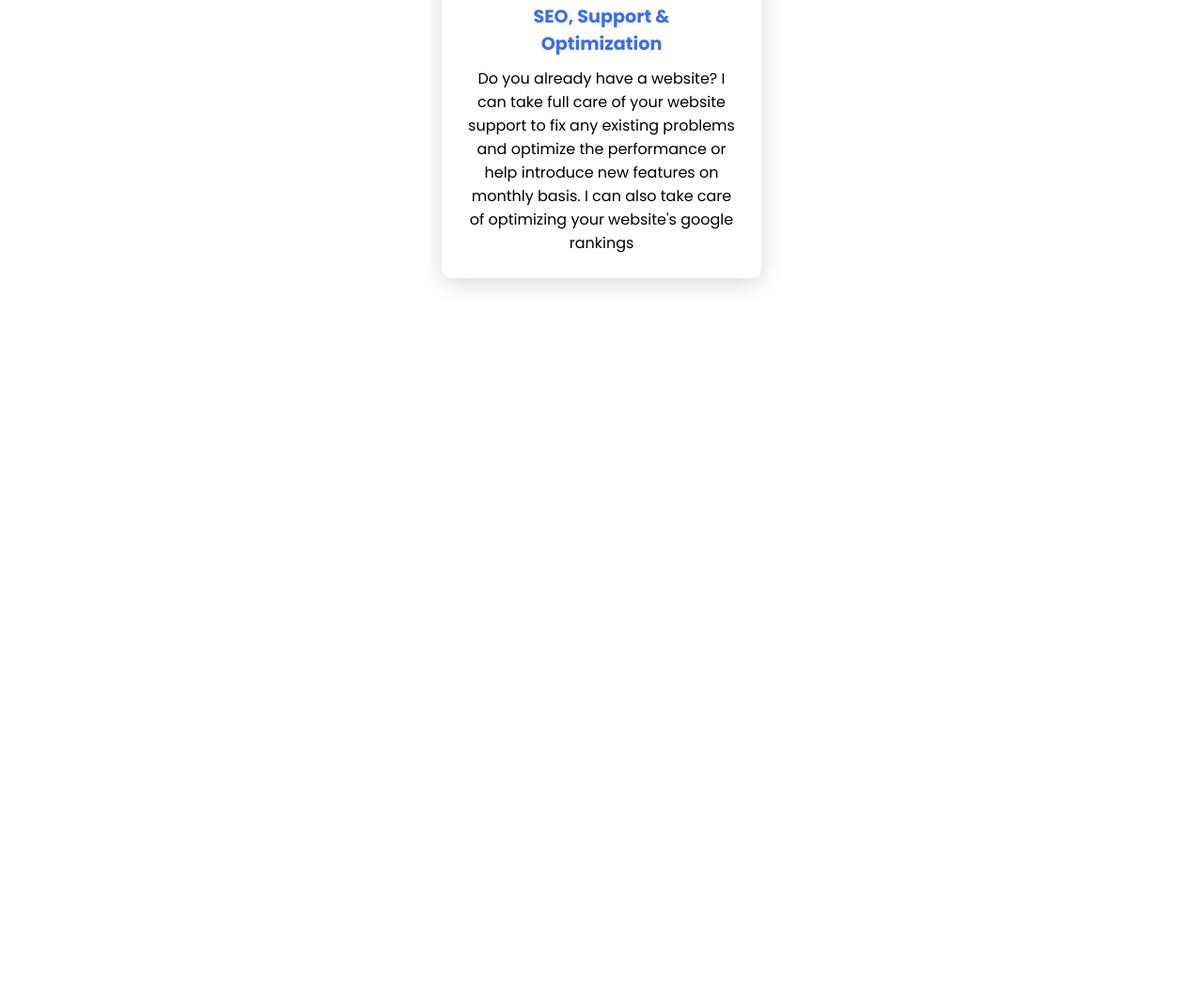
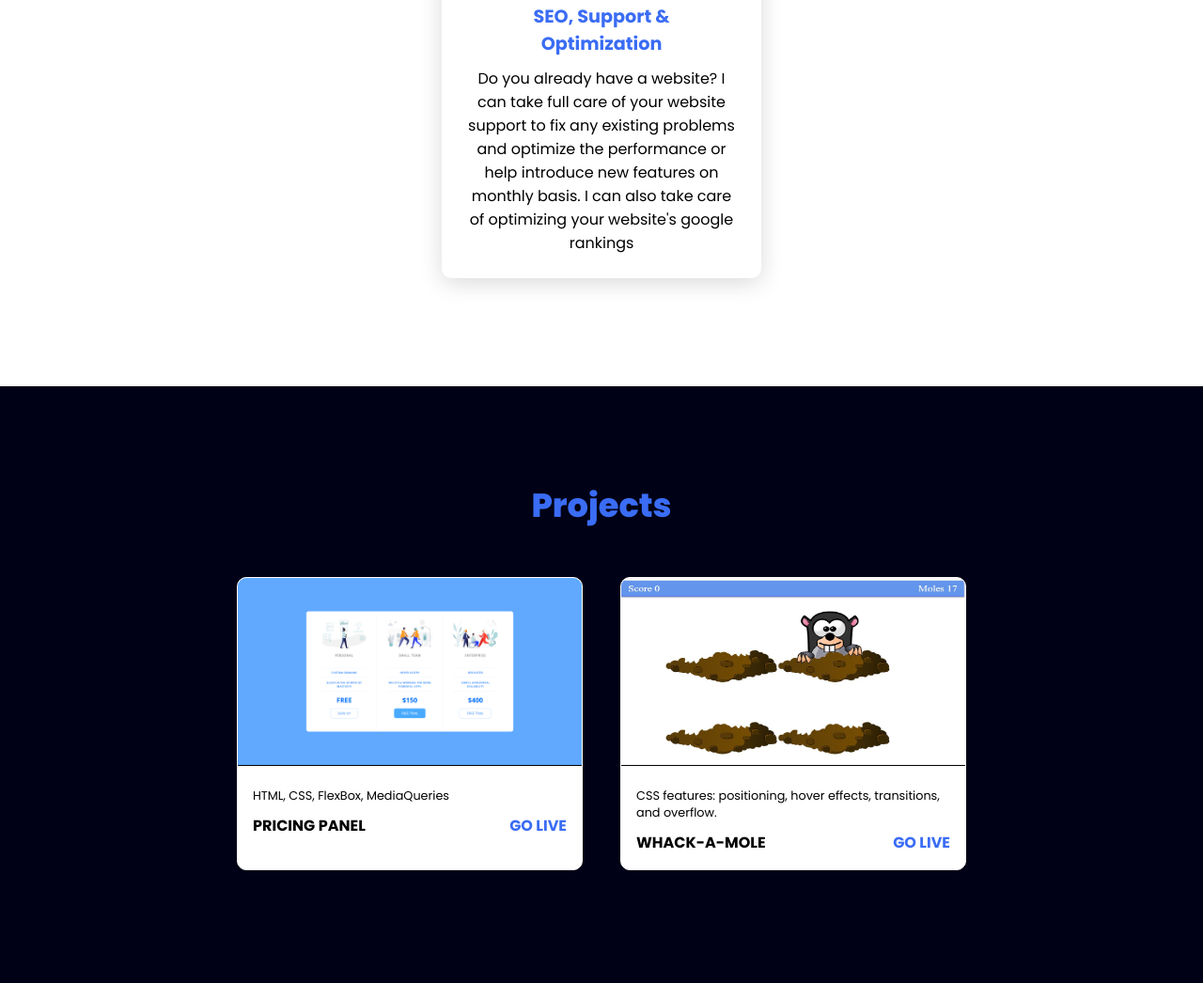
Before and after one commit to memo-ibrahim-alean/HTML-CSS-responsive-portfolio, a plain HTML site: page index.html in a window 1280 px wide. Shown: the part 1643-2689 px from the top of the page at 94% size. Before the commit the page ends 2054 px from the top, so only its background shows below. Drawn offline with Linux system fonts and the light colour scheme.

Commit message:
add projects section html and css

```diff
--- a/index.html
+++ b/index.html
@@ -81,9 +81,53 @@
             <p>
               Do you already have a website? I can take full care of your
               website support to fix any existing problems and optimize the
-              performance or help introduce new features on monthly basis. I
-              can also take care of optimizing your website's google rankings
+              performance or help introduce new features on monthly basis. I can
+              also take care of optimizing your website's google rankings
             </p>
+          </div>
+        </div>
+      </div>
+    </section>
+
+    <!-- projects -->
+    <section class="projects" id="projects">
+      <h2 class="title">Projects</h2>
+      <div class="content">
+        <div class="project-card">
+          <div class="project-img">
+            <img src="./images/work1.png" alt="Pricing Panel project image " />
+          </div>
+          <div class="project-info">
+            <p class="project-category">HTML, CSS, FlexBox, MediaQueries</p>
+            <strong class="project-title">
+              <span>Pricing Panel</span>
+              <a
+                href="https://mohamed-ibrahim-alean.github.io/responsive-pricing-panel/"
+                class="more-details"
+                target="_blank"
+                >Go Live</a
+              >
+            </strong>
+          </div>
+        </div>
+        <div class="project-card">
+          <div class="project-img">
+            <img src="./images/work2.jpg" alt="Whack-A-Mole project image" />
+          </div>
+          <div class="project-info">
+            <p class="project-category">
+              CSS features: positioning, hover effects, transitions, and
+              overflow.
+            </p>
+            <strong class="project-title">
+              <span>Whack-A-Mole </span>
+              <a
+                href="#"
+                class="more-details"
+                target="_blank"
+                >Go Live</a
+              >
+            </strong>
           </div>
         </div>
       </div>
--- a/style.css
+++ b/style.css
@@ -145,9 +145,68 @@ section {
   text-align: center;
 }
 
-.info h3{
+.info h3 {
   color: #3a6cf4;
   font-size: 1.2em;
   font-weight: 700;
   margin: 10px;
 }
+
+/* projects */
+.projects {
+  background-color: #000016;
+}
+
+.projects .content {
+  margin-top: 30px;
+}
+
+.project-card {
+  background-color: #fff;
+  border: 1px solid #fff;
+  min-height: 14em;
+  width: 23em;
+  overflow: hidden;
+  border-radius: 10px;
+  margin: 20px;
+  transition: 0.7s ease;
+}
+
+.project-card:hover {
+  transform: scale(1.1);
+}
+
+.project-img img {
+  width: 100%;
+  height: 200px;
+  border-bottom: 1px solid black;
+}
+
+.project-card:hover .project-img {
+  opacity: 0.9;
+}
+
+.project-info {
+  padding: 1em;
+}
+
+.project-category {
+  font-size: 0.8em;
+  color: black;
+}
+
+.project-title {
+  display: flex;
+  justify-content: space-between;
+  text-transform: uppercase;
+  margin-top: 10px;
+}
+
+.more-details {
+  text-decoration: none;
+  color: #3a6cf4;
+}
+
+.more-details:hover {
+  color: #601cfc;
+}
```
Also changed, not shown: images/work1.png (added), images/work2.jpg (added), 1 other file.
